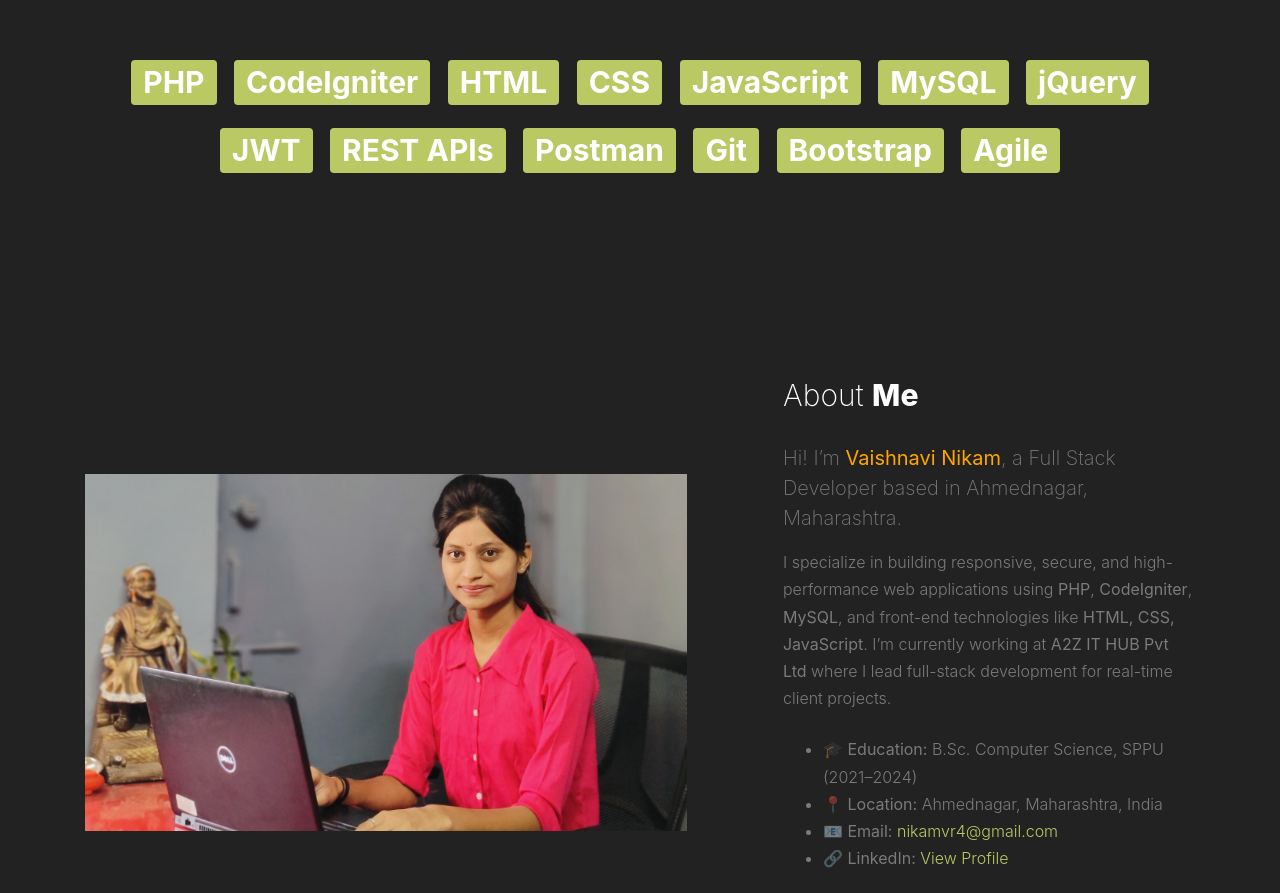
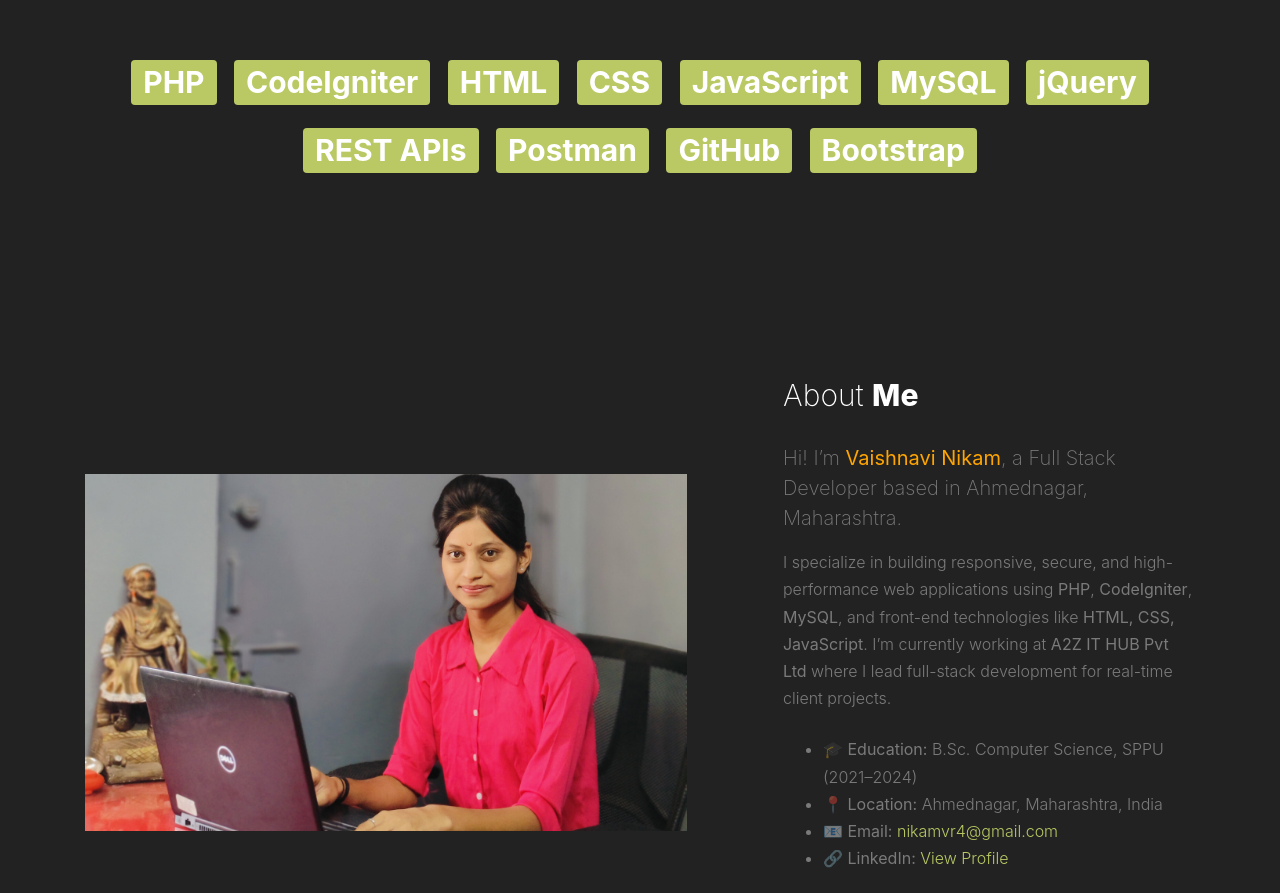
Before and after one commit to vaishnavi-nikam/vaishnavi-portfolio, a plain HTML site: page index.html in a window 1280 px wide. Shown: the part 3121-4014 px from the top of the page. Drawn offline with nearby package versions, Linux system fonts and the light colour scheme; files whose address does not match are found by name.

Commit message:
Update index.html
hello

```diff
--- a/index.html
+++ b/index.html
@@ -273,12 +273,11 @@
           <li class="list-inline-item badge bg-primary m-1">JavaScript</li>
           <li class="list-inline-item badge bg-primary m-1">MySQL</li>
           <li class="list-inline-item badge bg-primary m-1">jQuery</li>
-          <li class="list-inline-item badge bg-primary m-1">JWT</li>
           <li class="list-inline-item badge bg-primary m-1">REST APIs</li>
           <li class="list-inline-item badge bg-primary m-1">Postman</li>
-          <li class="list-inline-item badge bg-primary m-1">Git</li>
+          <li class="list-inline-item badge bg-primary m-1">GitHub</li>
           <li class="list-inline-item badge bg-primary m-1">Bootstrap</li>
-          <li class="list-inline-item badge bg-primary m-1">Agile</li>
+
         </ul>
       </div>
 
```
